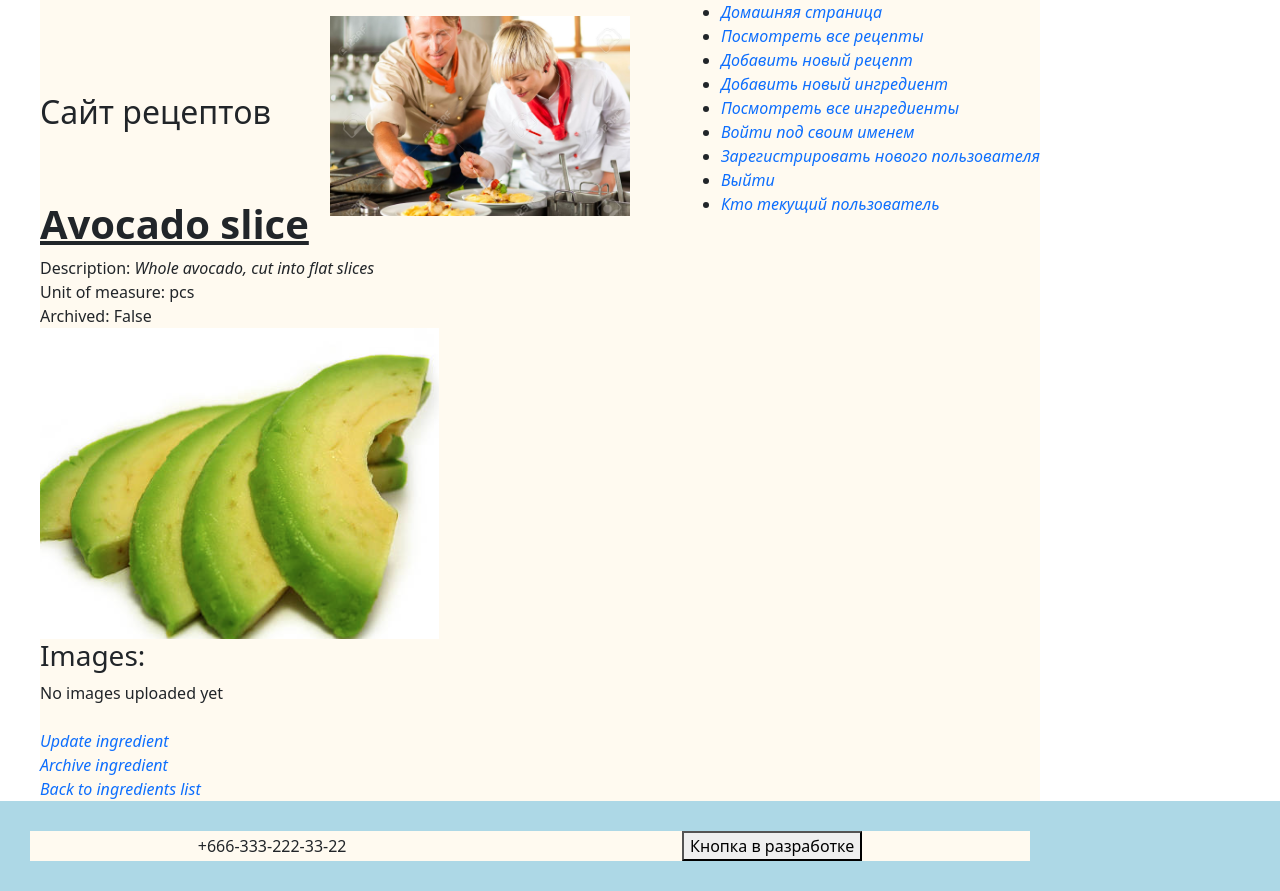
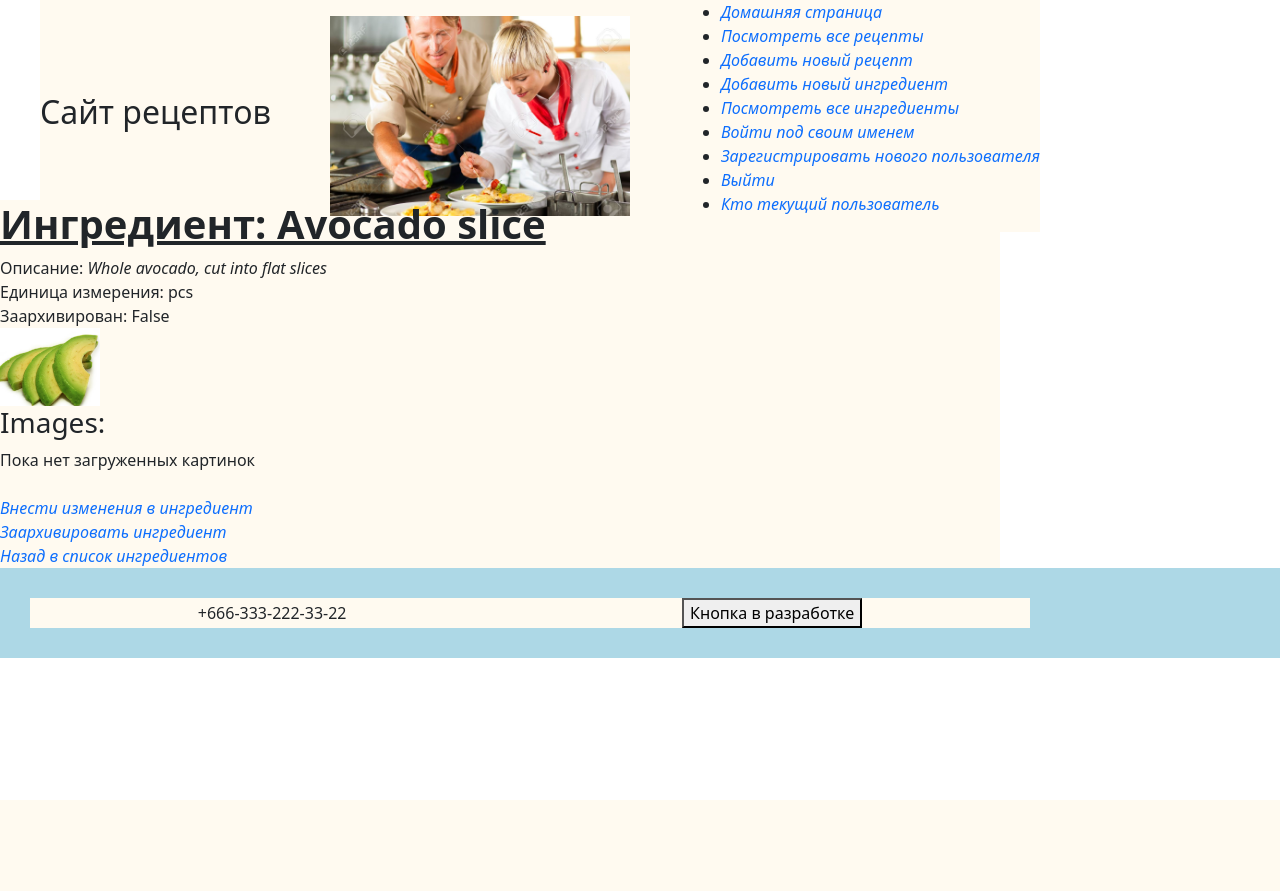
Before and after one commit to natasha-s-geekbrains/django-app, a Django app: page /ingred/13/ in a window 1280 px wide. After the commit the page ends 800 px from the top, so only its background shows below. Run offline with Django 5.2, Linux system fonts and the light colour scheme; data comes from the database, SQL or seed files in the repository.

Commit message:
added russian names

```diff
--- a/recipesite/recipeapp/templates/recipeapp/create-ingredient.html
+++ b/recipesite/recipeapp/templates/recipeapp/create-ingredient.html
@@ -14,13 +14,13 @@
         {{ form.as_p }}
 
         <button type="submit">
-            Create
+            Создать
         </button>
     </form>
     <br>
     <div>
         <a href="{% url 'recipeapp:ingredients_list' %}">
-            Back to ingredients list
+            Назад к списку ингредиентов
         </a>
     </div>
 </div>
--- a/recipesite/recipeapp/templates/recipeapp/ingredient-details.html
+++ b/recipesite/recipeapp/templates/recipeapp/ingredient-details.html
@@ -7,13 +7,13 @@ Ingredient #{{ ingredient.pk }}
 {% block body %}
 
 <div class="fixed-container">
-    <h1><u><strong>{{ ingredient.name }}</u></strong></h1>
-    <div>Description: <em>{{ ingredient.description }}</em></div>
-    <div>Unit of measure: {{ ingredient.measurement_unit }}</div>
-    <div>Archived: {{ ingredient.archived }}</div>
+    <h1><u><strong>Ингредиент: {{ ingredient.name }}</u></strong></h1>
+    <div>Описание: <em>{{ ingredient.description }}</em></div>
+    <div>Единица измерения: {{ ingredient.measurement_unit }}</div>
+    <div>Заархивирован: {{ ingredient.archived }}</div>
 
     {% if ingredient.preview %}
-    <img src="{{ ingredient.preview.url }}" alt="{{ ingredient.preview.name }}">
+    <img src="{{ ingredient.preview.url }}" alt="{{ ingredient.preview.name }}" width="100px">
     {% endif %}
 
     <h3>Images:</h3>
@@ -25,19 +25,19 @@ Ingredient #{{ ingredient.pk }}
         </div>
 
         {% empty %}
-        <div>No images uploaded yet</div>
+        <div>Пока нет загруженных картинок</div>
         {% endfor %}
 
     </div>
     <br>
     <div>
-        <a href="{% url 'recipeapp:ingredient_update' pk=ingredient.pk %}">Update ingredient</a>
+        <a href="{% url 'recipeapp:ingredient_update' pk=ingredient.pk %}">Внести изменения в ингредиент</a>
     </div>
     <div>
-        <a href="{% url 'recipeapp:ingredient_delete' pk=ingredient.pk %}">Archive ingredient</a>
+        <a href="{% url 'recipeapp:ingredient_delete' pk=ingredient.pk %}">Заархивировать ингредиент</a>
     </div>
     <div>
-        <a href="{% url 'recipeapp:ingredients_list' %}">Back to ingredients list</a>
+        <a href="{% url 'recipeapp:ingredients_list' %}">Назад в список ингредиентов</a>
     </div>
 </div>
 
--- a/recipesite/recipeapp/templates/recipeapp/ingredient_confirm_delete.html
+++ b/recipesite/recipeapp/templates/recipeapp/ingredient_confirm_delete.html
@@ -7,16 +7,16 @@ Confirm archive {{ object.name }}
 {% block body %}
 
 <div class="fixed-container">
-    <h1>Are you sure you want to archive {{ object.name }}?</h1>
+    <h1>Вы уверены, что хотите заархивировать этот ингредиент? {{ object.name }}?</h1>
     <br>
     <a href="{% url 'recipeapp:ingredient_details' pk=ingredient.pk %}"
-    >Back to ingredient #{{ object.pk }}</a>
+    >Назад на страницу ингредиента #{{ object.pk }}</a>
     <br>
     <div>
         <form method="post">
             {% csrf_token %}
             {{ from.as_p }}
-            <button type="submit">Archive</button>
+            <button type="submit">В архив!</button>
         </form>
     </div>
 </div>
--- a/recipesite/recipeapp/templates/recipeapp/ingredient_form.html
+++ b/recipesite/recipeapp/templates/recipeapp/ingredient_form.html
@@ -19,7 +19,7 @@
     </form>
     <br>
     <div>
-        <a href="{% url 'recipeapp:ingredients_list' %}">Back to ingredients list</a>
+        <a href="{% url 'recipeapp:ingredients_list' %}">Назад к списку ингредиентов</a>
     </div>
 </div>
 
--- a/recipesite/recipeapp/templates/recipeapp/ingredient_update_form.html
+++ b/recipesite/recipeapp/templates/recipeapp/ingredient_update_form.html
@@ -7,20 +7,20 @@ Update ingredient
 {% block body %}
 
 <div class="fixed-container">
-    <h1>Update ingredient</h1>
+    <h1>Внести изменения в ингредиент</h1>
     <form method="post" enctype="multipart/form-data">
         {% csrf_token %}
 
         {{ form.as_p }}
 
         <button type="submit">
-            Update
+            Изменить!
         </button>
     </form>
     <br>
 <div>
     <a href="{% url 'recipeapp:ingredient_details' pk=object.pk %}"
-    >Back to ingredient #{{ object.pk }}</a>
+    >Вернуться на страницу ингредиента #{{ object.pk }}</a>
 </div>
 </div>
 
--- a/recipesite/recipeapp/templates/recipeapp/recipe_confirm_delete.html
+++ b/recipesite/recipeapp/templates/recipeapp/recipe_confirm_delete.html
@@ -10,13 +10,13 @@
     <h1>Вы уверены, что хотите удалить рецепт {{ object.name }}?</h1>
     <br>
     <a href="{% url 'recipeapp:recipe_details' pk=recipe.pk %}"
-    >Back to recipe #{{ object.pk }}</a>
+    >Назад на страницу рецепта #{{ object.pk }}</a>
     <br>
     <div>
         <form method="post">
             {% csrf_token %}
             {{ from.as_p }}
-            <button type="submit">Archive</button>
+            <button type="submit">В архив!</button>
         </form>
     </div>
 </div>
--- a/recipesite/recipeapp/templates/recipeapp/recipe_form.html
+++ b/recipesite/recipeapp/templates/recipeapp/recipe_form.html
@@ -14,13 +14,13 @@
         {{ form.as_p }}
 
         <button type="submit">
-            Create
+            Создать
         </button>
     </form>
     <br>
     <div>
         <a href="{% url 'recipeapp:recipes_list' %}">
-            Back to recipes list
+            Назад к списку рецептов
         </a>
     </div>
 </div>
--- a/recipesite/recipeapp/templates/recipeapp/recipe_update_form.html
+++ b/recipesite/recipeapp/templates/recipeapp/recipe_update_form.html
@@ -7,7 +7,7 @@ Update recipe
 {% block body %}
 
 <div class="fixed-container">
-    <h1>Update recipe</h1>
+    <h1>Внести изменения в рецепт</h1>
     <form method="post" enctype="multipart/form-data">
         {% csrf_token %}
 
@@ -20,7 +20,7 @@ Update recipe
     <br>
     <div>
         <a href="{% url 'recipeapp:recipe_details' pk=object.pk %}"
-        >Back to recipes #{{ object.pk }}</a>
+        >Назад к списку рецептов #{{ object.pk }}</a>
     </div>
 </div>
 
--- a/recipesite/static/styles.css
+++ b/recipesite/static/styles.css
@@ -19,8 +19,17 @@ header > div {
 }
 
 section {
-    padding: 0 40px;
+    padding: 100 40px;
     }
+
+.section-index {
+    padding: 100px
+    display: flex;
+    flex-direction: row;
+    justify-content: space-between;
+    align-items: center;
+    }
+
 
 .fixed-container {
     max-width: 1000px;
@@ -40,12 +49,7 @@ a:hover {
     color: red;
     }
 
-.section-index {
-    display: flex;
-    flex-direction: row;
-    justify-content: space-between;
-    align-items: center;
-    }
+
 
 footer {
     padding: 30px;
```
Also changed, not shown: recipesite/recipeapp/templates/recipeapp/ingredients-list.html (+6 -6 lines), recipesite/recipeapp/templates/recipeapp/recipe_detail.html (+5 -5 lines), recipesite/recipeapp/templates/recipeapp/recipe_list.html (+5 -5 lines).
